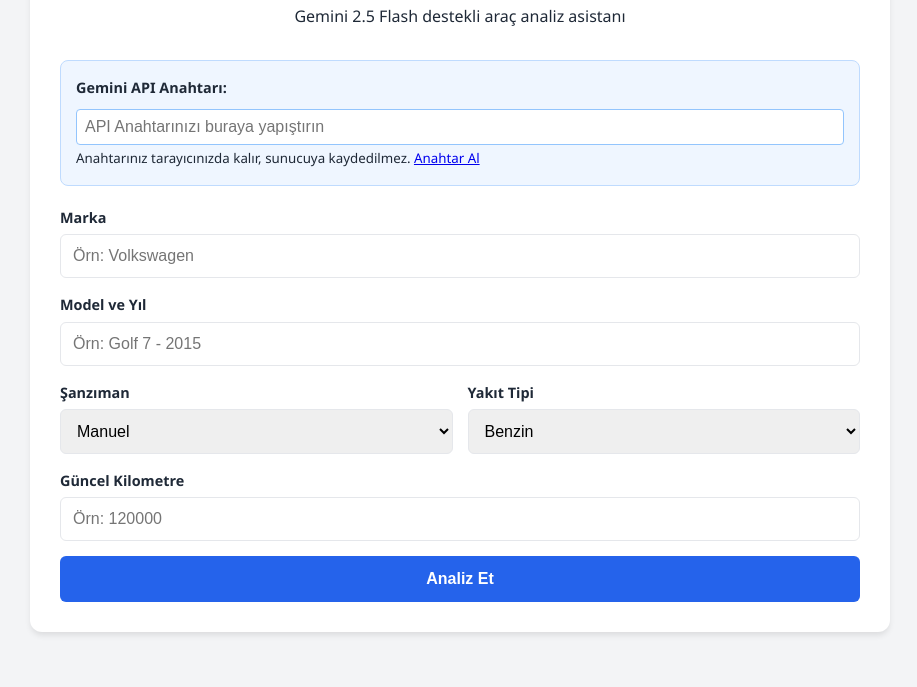
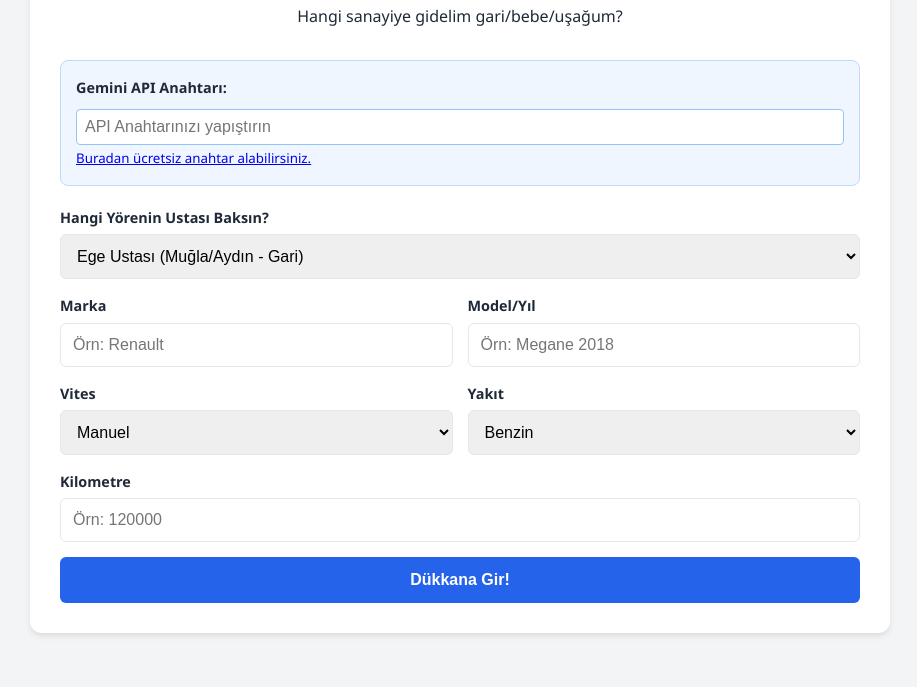
Before and after one commit to fatihdisci/oto-eksper-ai, a plain HTML site: page index.html in a window 1280 px wide. Shown: the part 113-800 px from the top of the page, without its empty margins (180-1097 px from the left). Drawn offline with nearby package versions, Linux system fonts and the light colour scheme.

Commit message:
Update index.html

```diff
--- a/index.html
+++ b/index.html
@@ -3,7 +3,7 @@
 <head>
     <meta charset="UTF-8">
     <meta name="viewport" content="width=device-width, initial-scale=1.0">
-    <title>AI Oto Eksper - Kronik Sorun Analizi</title>
+    <title>Yöresel AI Oto Eksper</title>
     <link rel="stylesheet" href="style.css">
     <script src="https://cdn.jsdelivr.net/npm/marked/marked.min.js"></script>
 </head>
@@ -11,67 +11,73 @@
 
     <div class="container">
         <header>
-            <h1>🚗 AI Oto Eksper</h1>
-            <p>Gemini 2.5 Flash destekli araç analiz asistanı</p>
+            <h1>🛠️ Yöresel AI Oto Eksper</h1>
+            <p>Hangi sanayiye gidelim gari/bebe/uşağum?</p>
         </header>
 
         <section class="api-section">
             <label for="apiKey">Gemini API Anahtarı:</label>
-            <input type="password" id="apiKey" placeholder="API Anahtarınızı buraya yapıştırın">
-            <small>Anahtarınız tarayıcınızda kalır, sunucuya kaydedilmez. <a href="https://aistudio.google.com/app/apikey" target="_blank">Anahtar Al</a></small>
+            <input type="password" id="apiKey" placeholder="API Anahtarınızı yapıştırın">
+            <small><a href="https://aistudio.google.com/app/apikey" target="_blank">Buradan ücretsiz anahtar alabilirsiniz.</a></small>
         </section>
 
         <form id="carForm">
             <div class="form-group">
-                <label>Marka</label>
-                <input type="text" id="make" placeholder="Örn: Volkswagen" required>
-            </div>
-
-            <div class="form-group">
-                <label>Model ve Yıl</label>
-                <input type="text" id="model" placeholder="Örn: Golf 7 - 2015" required>
+                <label>Hangi Yörenin Ustası Baksın?</label>
+                <select id="region">
+                    <option value="Ege">Ege Ustası (Muğla/Aydın - Gari)</option>
+                    <option value="Karadeniz">Karadeniz Ustası (Trabzon/Rize - Uşağum)</option>
+                    <option value="Ankara">Ankara Ustası (La Bebe/Gardaş)</option>
+                    <option value="Adana">Adana Ustası (Allahın Adamı/Kirve)</option>
+                </select>
             </div>
 
             <div class="form-grid">
                 <div class="form-group">
-                    <label>Şanzıman</label>
+                    <label>Marka</label>
+                    <input type="text" id="make" placeholder="Örn: Renault" required>
+                </div>
+                <div class="form-group">
+                    <label>Model/Yıl</label>
+                    <input type="text" id="model" placeholder="Örn: Megane 2018" required>
+                </div>
+            </div>
+
+            <div class="form-grid">
+                <div class="form-group">
+                    <label>Vites</label>
                     <select id="transmission">
                         <option value="Manuel">Manuel</option>
-                        <option value="Otomatik (Tork Konvertörlü)">Otomatik (Tork Konvertörlü)</option>
-                        <option value="DSG/DCT (Çift Kavrama)">DSG/DCT (Çift Kavrama)</option>
-                        <option value="CVT">CVT</option>
-                        <option value="Yarı Otomatik">Yarı Otomatik</option>
+                        <option value="Otomatik">Otomatik</option>
+                        <option value="Çift Kavrama">DSG/EDC/DCT</option>
                     </select>
                 </div>
-
                 <div class="form-group">
-                    <label>Yakıt Tipi</label>
+                    <label>Yakıt</label>
                     <select id="fuel">
                         <option value="Benzin">Benzin</option>
                         <option value="Dizel">Dizel</option>
-                        <option value="LPG">Benzin + LPG</option>
-                        <option value="Hibrit">Hibrit</option>
-                        <option value="Elektrik">Elektrik</option>
+                        <option value="LPG">LPG</option>
                     </select>
                 </div>
             </div>
 
             <div class="form-group">
-                <label>Güncel Kilometre</label>
+                <label>Kilometre</label>
                 <input type="number" id="mileage" placeholder="Örn: 120000" required>
             </div>
 
-            <button type="submit" id="submitBtn">Analiz Et</button>
+            <button type="submit" id="submitBtn">Dükkana Gir!</button>
         </form>
 
         <div id="loading" class="hidden">
             <div class="spinner"></div>
-            <p>Motor inceleniyor, kronik sorunlar taranıyor...</p>
+            <p id="loadingText">Usta üstünü değişip geliyo...</p>
         </div>
 
         <div id="result" class="hidden">
-            <h2>Analiz Raporu</h2>
             <div id="resultContent"></div>
+            <button id="shareBtn" class="share-button">WhatsApp ile Paylaş</button>
         </div>
     </div>
 
```
